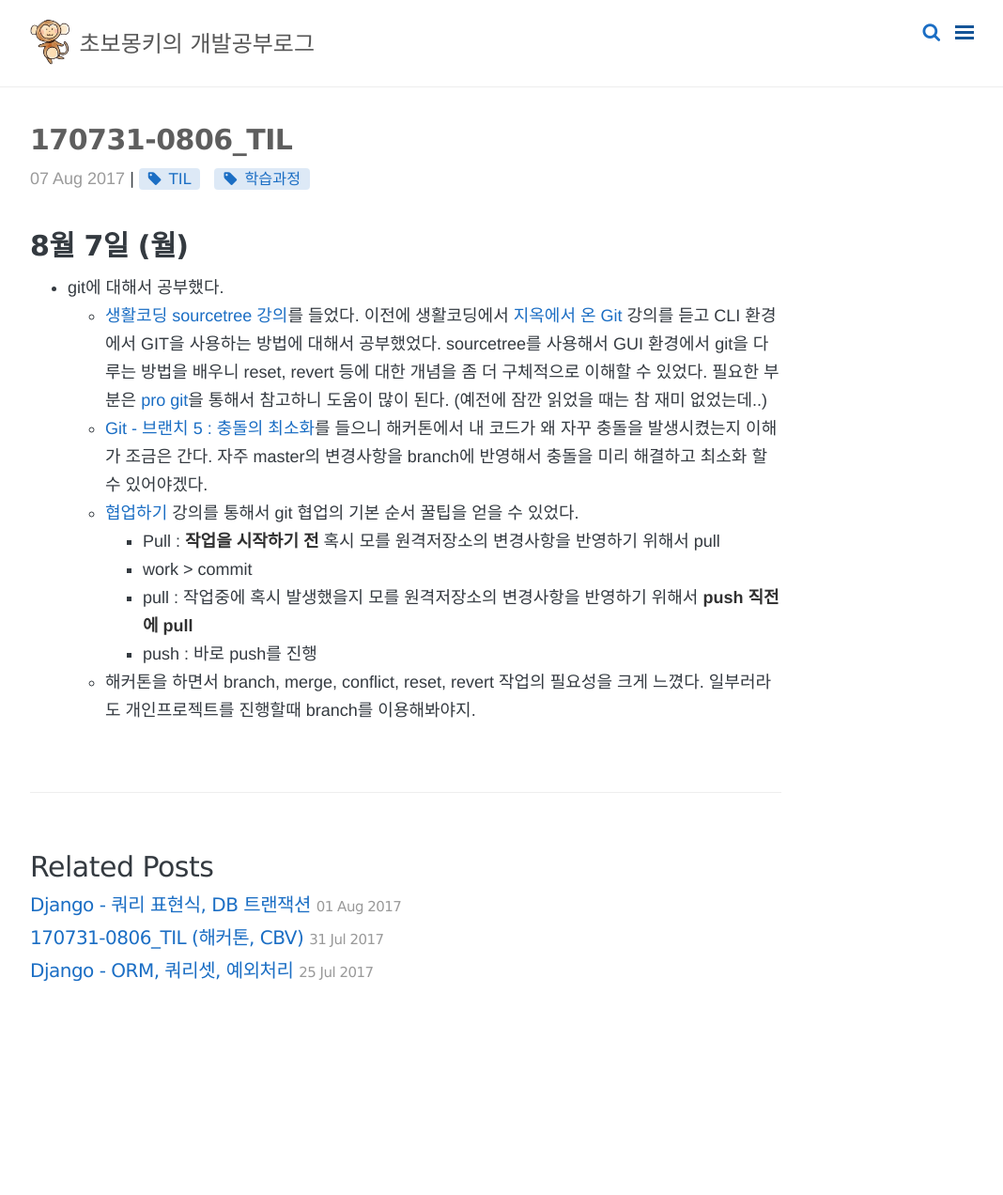
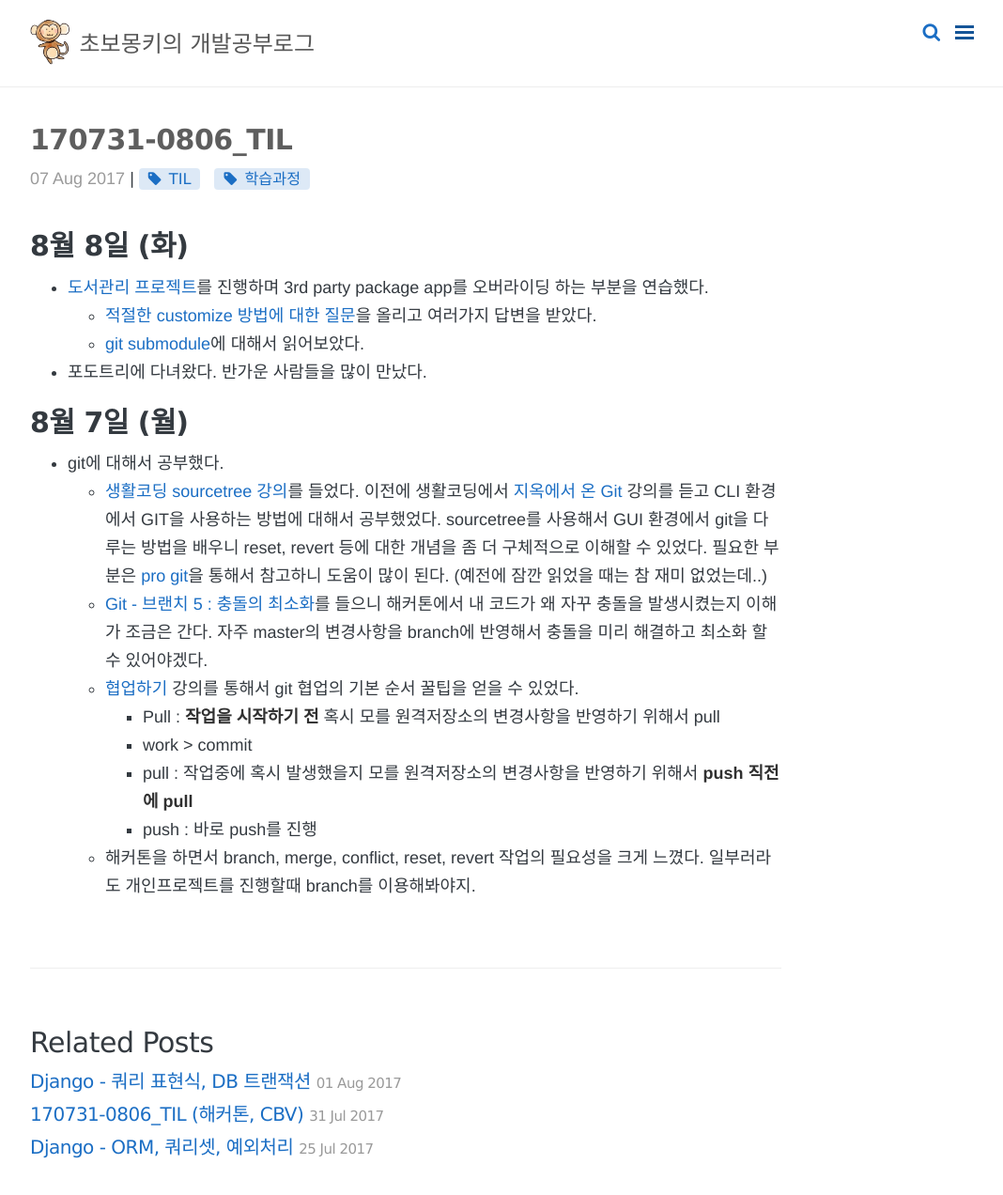
Before and after one commit to wayhome25/wayhome25.github.io, a Jekyll site: the page built from _posts/TIL(Today I Learned)/2017-08-07-08-13-TIL.md, in a window 1280 px wide and 1294 px high. Shown: the top 1272 px of the window at 94% size, without its empty margins (208-1276 px from the left). Built offline with Jekyll 4.4.1, drawn with Linux system fonts in a browser that asks for light colours; nearby versions of some CDN libraries; comment, search, counter and statistics services are not loaded.

Commit message:
add blog post

```diff
--- a/_posts/TIL(Today I Learned)/2017-08-07-08-13-TIL.md
+++ b/_posts/TIL(Today I Learned)/2017-08-07-08-13-TIL.md
@@ -6,6 +6,12 @@ permalink: /til/:year/:month/:day/:title/
 tags: [TIL, 학습과정]
 comments: true
 ---
+
+# 8월 8일 (화)
+- [도서관리 프로젝트](https://github.com/wayhome25/our-book)를 진행하며 3rd party package app를 오버라이딩 하는 부분을 연습했다.
+  - [적절한 customize 방법에 대한 질문](https://www.facebook.com/groups/askdjango/permalink/1788528587829343/?comment_id=1788557797826422&notif_t=group_comment&notif_id=1502202113277812)을 올리고 여러가지 답변을 받았다.
+  - [git submodule](https://git-scm.com/book/ko/v1/Git-%EB%8F%84%EA%B5%AC-%EC%84%9C%EB%B8%8C%EB%AA%A8%EB%93%88)에 대해서 읽어보았다.
+- 포도트리에 다녀왔다. 반가운 사람들을 많이 만났다.
 
 # 8월 7일 (월)
 - git에 대해서 공부했다.
```
